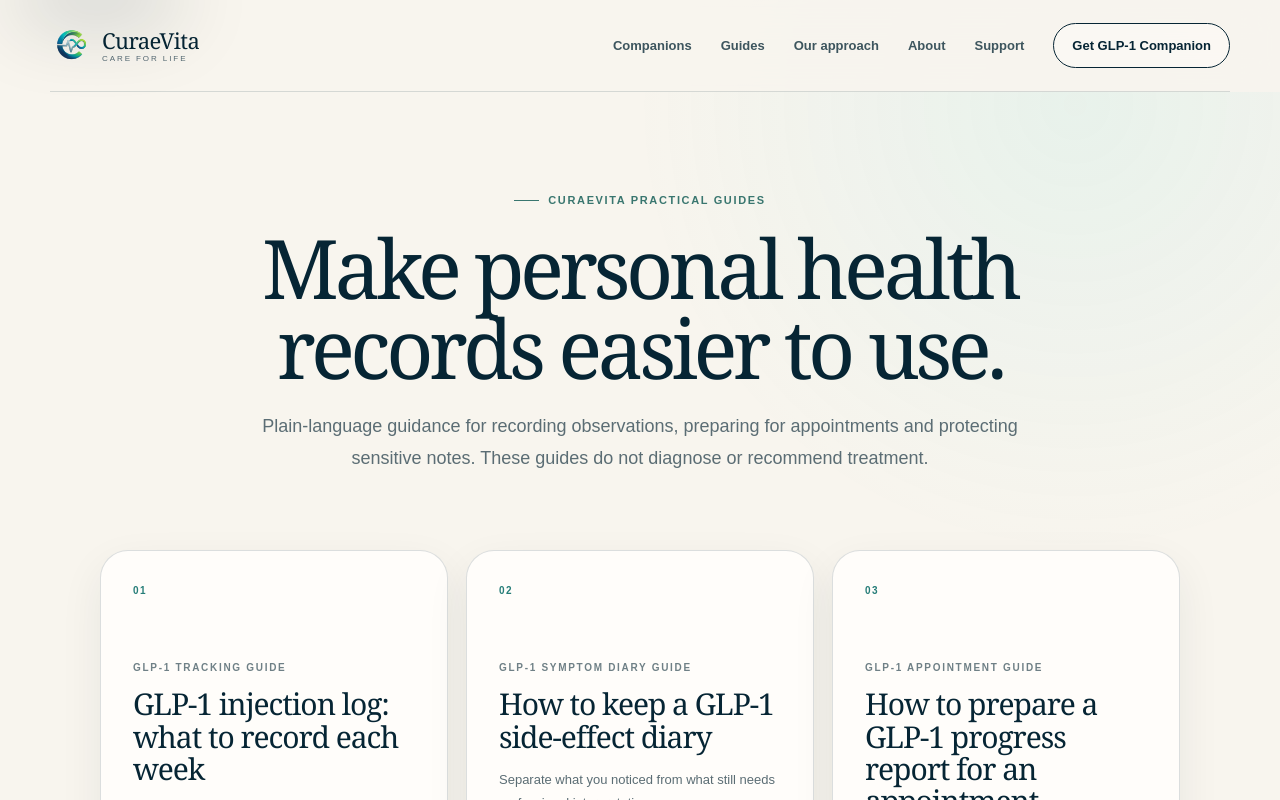
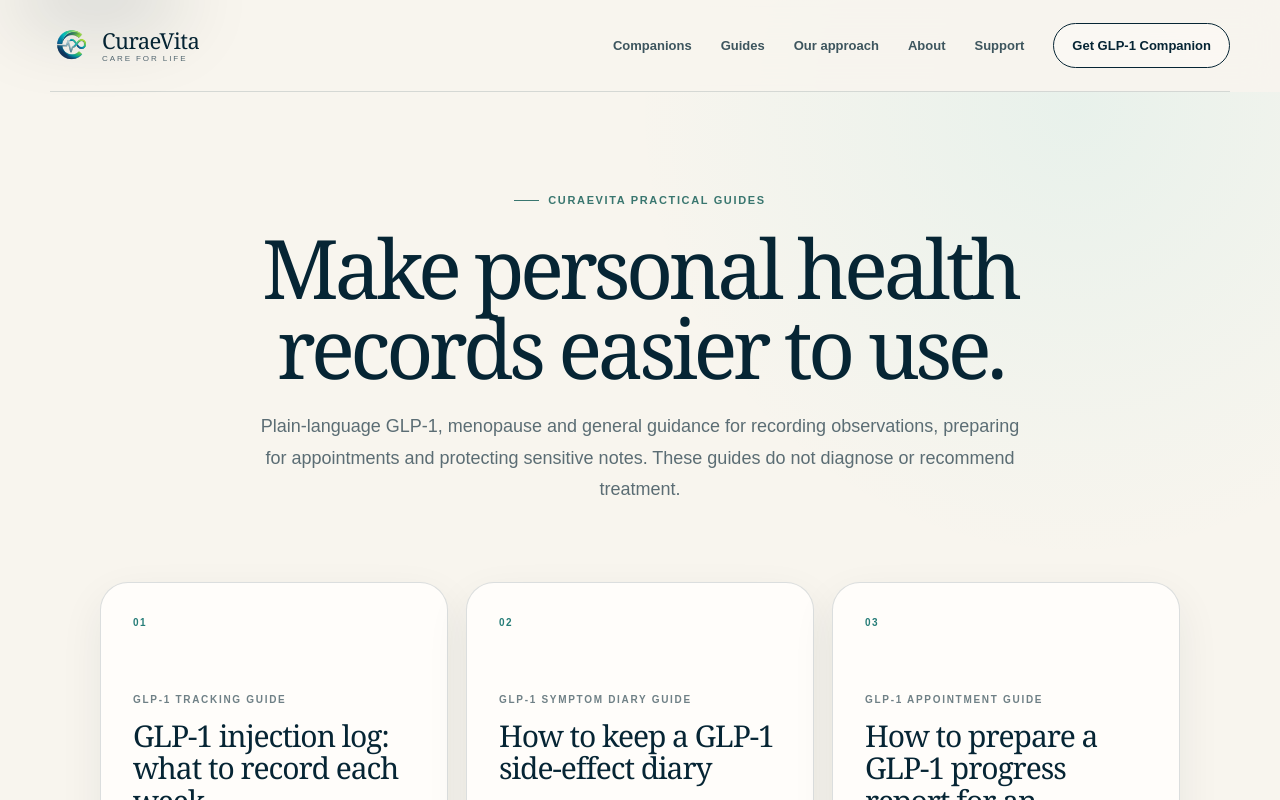
Before and after one commit to deliotd-cloud/Curaevita, a Next.js app in the folder curaevita-website/: page /guides in a window 1280 px wide. Shown: the top 800 px of the page. Built offline with nearby package versions, Linux system fonts and the light colour scheme.

Commit message:
Improve the health guide directory
Make the new evidence-led GLP-1 and Menopause guides easy to discover from the guide directory.

```diff
--- a/curaevita-website/app/guides/page.tsx
+++ b/curaevita-website/app/guides/page.tsx
@@ -5,11 +5,11 @@ import { guides } from '../lib/guides';
 
 export const metadata: Metadata = {
   title: 'Health Tracking and Appointment Guides',
-  description: 'Practical, non-diagnostic guides for symptom diaries, medication tracking reports, appointment preparation and Android health-note privacy.',
+  description: 'Practical GLP-1 injection, side-effect and appointment-report guides, plus menopause symptom diaries and private Android health-record guidance.',
   alternates: { canonical: '/guides/' },
   openGraph: {
     title: 'CuraeVita Health Tracking Guides',
-    description: 'Clear, practical guidance for keeping personal health records useful, private and ready for appointments.',
+    description: 'Clear GLP-1 and menopause tracking guidance for keeping personal health records useful, private and ready for appointments.',
     url: '/guides/',
     images: [{ url: '/og.png', width: 1200, height: 630, alt: 'CuraeVita Health Apps' }],
   },
@@ -24,7 +24,7 @@ export default function GuidesPage() {
         '@id': 'https://curaevita.com/guides/#page',
         url: 'https://curaevita.com/guides/',
         name: 'CuraeVita health tracking and appointment guides',
-        description: 'Practical, non-diagnostic guides for personal health tracking and appointment preparation.',
+        description: 'Practical, non-diagnostic GLP-1, menopause and personal health tracking guides for appointment preparation.',
         isPartOf: { '@id': 'https://curaevita.com/#website' },
         inLanguage: 'en-GB',
         mainEntity: {
@@ -41,7 +41,7 @@ export default function GuidesPage() {
       <section className="directory-hero guide-directory-hero">
         <p className="eyebrow"><span /> CuraeVita practical guides</p>
         <h1>Make personal health records easier to use.</h1>
-        <p>Plain-language guidance for recording observations, preparing for appointments and protecting sensitive notes. These guides do not diagnose or recommend treatment.</p>
+        <p>Plain-language GLP-1, menopause and general guidance for recording observations, preparing for appointments and protecting sensitive notes. These guides do not diagnose or recommend treatment.</p>
       </section>
 
       <section className="guide-directory" aria-label="CuraeVita guides">
```
